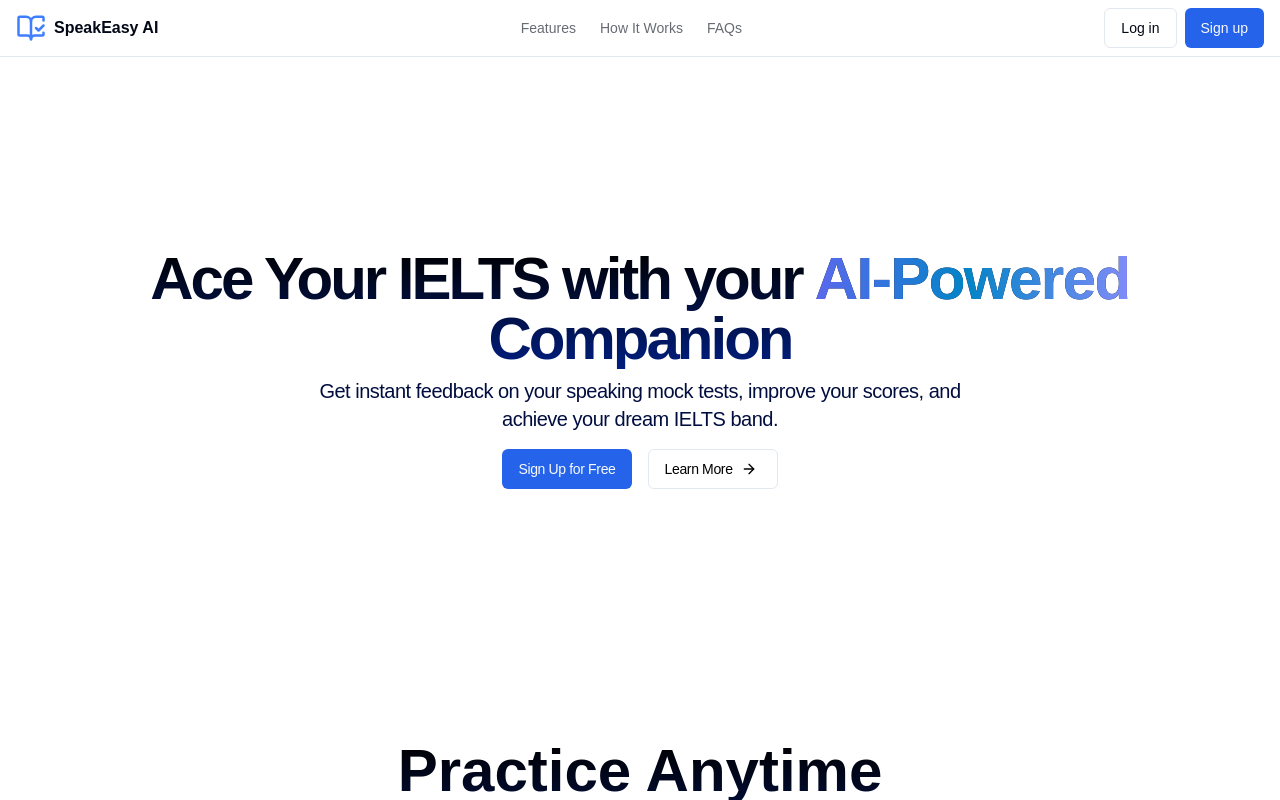
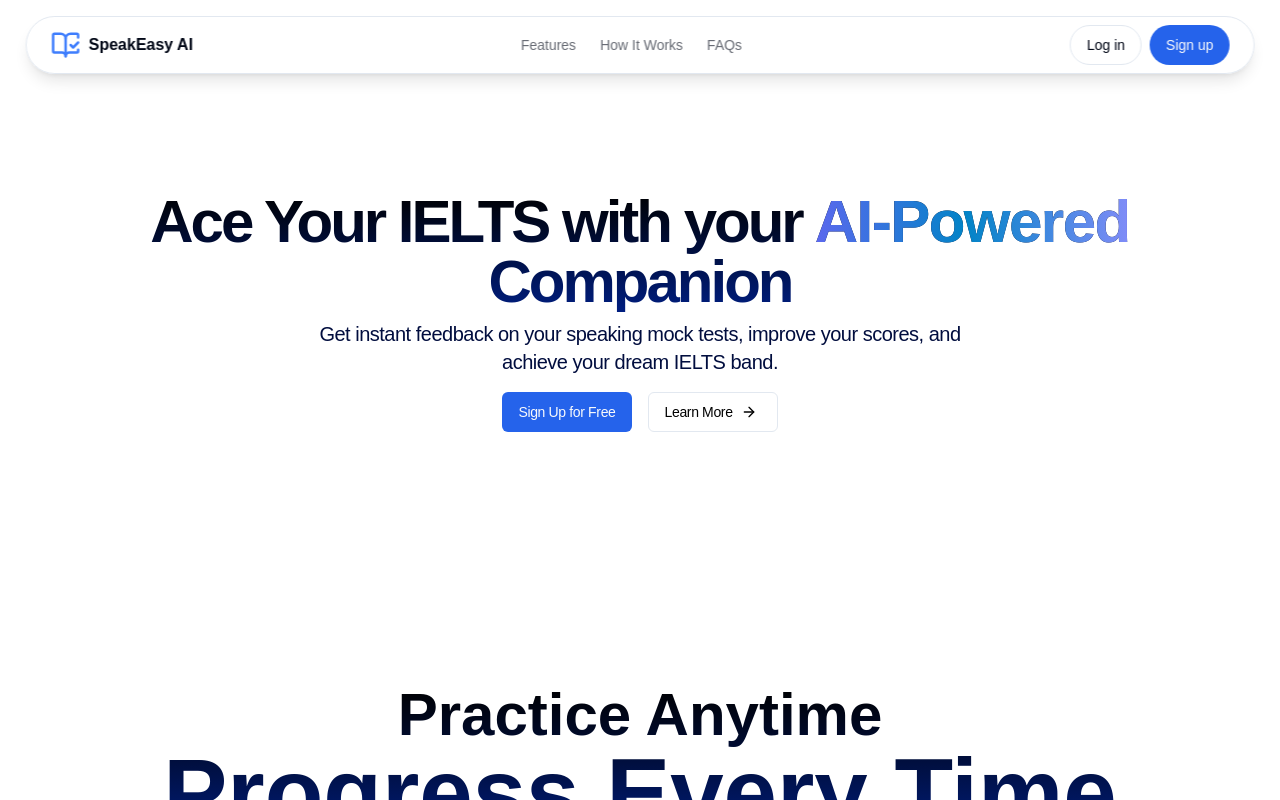
Before and after one commit to khoinguyenpham04/ielts-saas-ai, a Next.js app: page / in a window 1280 px wide. Shown: the top 800 px of the page. Built offline with nearby package versions, Linux system fonts and the light colour scheme.

Commit message:
Changed the navbar style to be a pill like style and also debugged the mobilenavbar

```diff
--- a/components/landing-page.tsx
+++ b/components/landing-page.tsx
@@ -15,8 +15,9 @@ export function LandingPageComponent() {
 
   return (
     <div className="flex flex-col min-h-screen">
-      <header className="sticky top-0 z-50 w-full border-b bg-background/95 backdrop-blur supports-[backdrop-filter]:bg-background/60">
-        <div className="container mx-auto px-4">
+      <header className="fixed top-4 left-1/2 -translate-x-1/2 z-50 w-[96%] max-w-7xl">
+        <div className="mx-auto rounded-full border bg-background/70 backdrop-blur-lg shadow-lg">
+          <div className="container mx-auto px-6">
             <div className="flex h-14 items-center justify-between">
               <Link href="/" className="flex items-center space-x-2">
                 <Logo />
@@ -31,14 +32,11 @@ export function LandingPageComponent() {
                 <Link className="transition-colors hover:text-foreground/80 text-foreground/60" href="#FAQ">
                   FAQs
                 </Link>
-              {/* <Link className="transition-colors hover:text-foreground/80 text-foreground/60" href="#pricing">
-                Pricing
-              </Link> */}
               </nav>
               <div className="flex items-center space-x-2">
                 <div className="hidden md:flex md:items-center md:space-x-2">
-                <Button variant="outline">Log in</Button>
-                <Button>Sign up</Button>
+                  <Button className="rounded-full" variant="outline">Log in</Button>
+                  <Button className="rounded-full">Sign up</Button>
                 </div>
                 <Button variant="ghost" className="md:hidden" onClick={() => setMobileMenuOpen(!mobileMenuOpen)}>
                   {mobileMenuOpen ? <X className="h-6 w-6" /> : <Menu className="h-6 w-6" />}
@@ -46,45 +44,43 @@ export function LandingPageComponent() {
               </div>
             </div>
           </div>
+        </div>
+
+        {/* Separate mobile menu */}
         {mobileMenuOpen && (
-          <nav className="md:hidden">
-            <div className="space-y-2 px-4 py-3">
+          <div className="absolute top-[calc(100%+0.5rem)] left-0 right-0 md:hidden">
+            <div className="mx-auto border bg-background/70 backdrop-blur-lg shadow-lg rounded-2xl overflow-hidden transition-all duration-200 ease-in-out">
+              <nav className="flex flex-col space-y-2 p-4">
                 <Link
-                className="block transition-colors hover:text-foreground/80 text-foreground/60"
+                  className="transition-colors hover:text-foreground/80 text-foreground/60"
                   href="#features"
                   onClick={() => setMobileMenuOpen(false)}
                 >
                   Features
                 </Link>
                 <Link
-                className="block transition-colors hover:text-foreground/80 text-foreground/60"
+                  className="transition-colors hover:text-foreground/80 text-foreground/60"
                   href="#how-it-works"
                   onClick={() => setMobileMenuOpen(false)}
                 >
                   How It Works
                 </Link>
                 <Link
-                className="block transition-colors hover:text-foreground/80 text-foreground/60"
+                  className="transition-colors hover:text-foreground/80 text-foreground/60"
                   href="#FAQ"
                   onClick={() => setMobileMenuOpen(false)}
                 >
                   FAQs
                 </Link>
-              {/* <Link
-                className="block transition-colors hover:text-foreground/80 text-foreground/60"
-                href="#pricing"
-                onClick={() => setMobileMenuOpen(false)}
-              >
-                Pricing
-              </Link> */}
-              <div className="flex flex-col space-y-2 pt-2">
-                <Button variant="outline" className="w-full justify-center">
+                <div className="flex flex-col space-y-2 pt-2 border-t">
+                  <Button variant="outline" className="w-full justify-center rounded-lg">
                     Log in
                   </Button>
-                <Button className="w-full justify-center">Sign up</Button>
+                  <Button className="w-full justify-center rounded-lg">Sign up</Button>
+                </div>
+              </nav>
             </div>
           </div>
-          </nav>
         )}
       </header>
 
```
Lines whose indentation alone changed are shown as unchanged.
